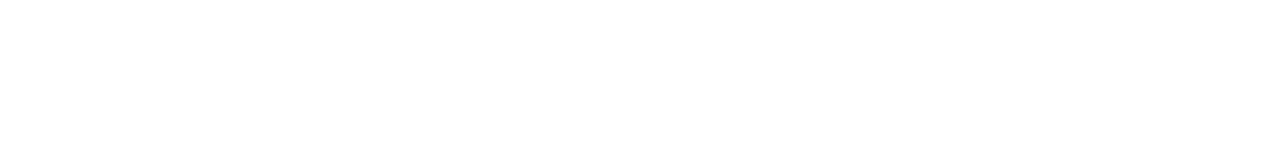
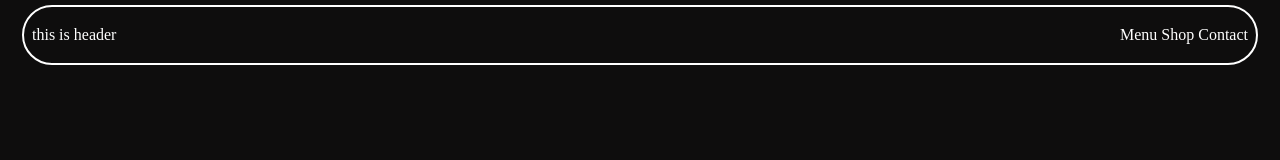
Before and after one commit to FlamingShali/Simple-Financial-Controller, a website with bundled scripts: page index.html in a window 1280 px wide. Built offline with nearby package versions, Linux system fonts and the light colour scheme.

Commit message:
Added rendering navbar in classess, added basic style

```diff
--- /dev/null
+++ b/NavBar.js
@@ -0,0 +1,17 @@
+export default class NavBar {
+  constructor() {}
+
+  static createNav() {
+    const navBar = document.createElement("nav");
+    document.querySelector("body").append(navBar);
+    navBar.className = "nav-top";
+
+    navBar.innerHTML = `
+         <p>this is header</p>
+         <div>
+            <a>Menu</a>
+            <a>Shop</a>
+            <a>Contact</a>
+         </div>`;
+  }
+}
--- a/index.html
+++ b/index.html
@@ -5,7 +5,8 @@
     <meta charset="UTF-8">
     <meta name="viewport" content="width=device-width, initial-scale=1.0">
     <title>Document</title>
-    <script defer src="script.js"></script>
+    <script defer src="script.js" type="module"></script>
+    <script defer src="NavBar.js" type="module"></script>
     <link rel="stylesheet" href="style.css" />
 </head>
 
--- a/script.js
+++ b/script.js
@@ -0,0 +1,9 @@
+import NavBar from "/NavBar.js";
+
+class App {
+  static init() {
+    NavBar.createNav();
+  }
+}
+
+App.init();
--- a/style.css
+++ b/style.css
@@ -0,0 +1,29 @@
+* {
+  margin: 0;
+  padding: 0;
+}
+
+html {
+  font-size: 62,5%;
+}
+
+body {
+  background-color: rgb(14, 13, 13);
+  display: flex;
+  justify-content: center;
+}
+
+.nav-top {
+  background-color: transparent;
+  color: white;
+  width: 95vw;
+  height: 5vh;
+  display: flex;
+  justify-content: space-between;
+  margin: 5px;
+  border-radius: 2rem;
+  border: solid 2px white;
+  align-items: center;
+  padding: 0.5rem;
+
+}
```
Also changed, not shown: package.json (added, +11 -0 lines), 1 other file.
